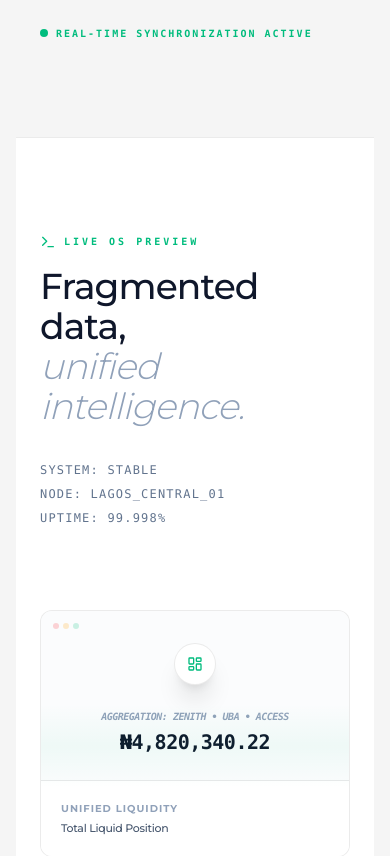
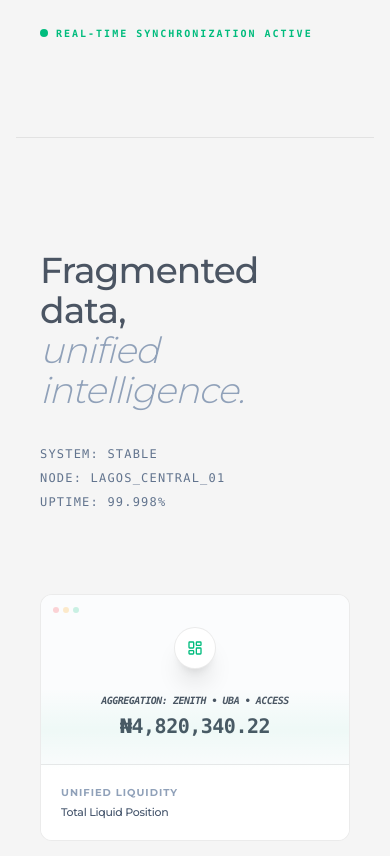
Before and after one commit to DavidWaza/Flynt, a Next.js app: page / in a window 390 px wide. Shown: the part 5602-6458 px from the top of the page. Built offline with nearby package versions, Linux system fonts and the light colour scheme.

Commit message:
fix: clean uo the home page

```diff
--- a/components/landing/ProductPreview.tsx
+++ b/components/landing/ProductPreview.tsx
@@ -52,19 +52,19 @@ const layers = [
 
 export default function ProductPreview() {
   return (
-    <section className="bg-white dark:bg-[#0A0D27] py-24 lg:py-32 border-t border-slate-100 dark:border-white/5">
+    <section className="bg-bg-primary dark:bg-[#0A0D27] py-24 lg:py-32 border-t border-slate-100 dark:border-white/5">
       <div className="container mx-auto max-w-7xl px-6">
 
         {/* SECTION HEADER */}
         <div className="mb-20 grid grid-cols-1 lg:grid-cols-2 gap-8 items-end">
           <div>
             <div className="flex items-center gap-2 mb-4 text-emerald-500">
-              <Terminal className="w-4 h-4" />
+              {/* <Terminal className="w-4 h-4" />
               <span className="text-[10px] font-mono font-bold uppercase tracking-[0.3em]">
                 Live OS Preview
-              </span>
+              </span> */}
             </div>
-            <h3 className="text-4xl font-medium tracking-tight text-slate-900 dark:text-white md:text-5xl">
+            <h3 className="text-4xl font-medium tracking-tight text-text-secondary dark:text-white md:text-5xl">
               Fragmented data, <br />
               <span className="text-slate-400 font-light italic">unified intelligence.</span>
             </h3>
@@ -86,7 +86,7 @@ export default function ProductPreview() {
               initial={{ opacity: 0, y: 20 }}
               whileInView={{ opacity: 1, y: 0 }}
               transition={{ delay: idx * 0.1 }}
-              className="group relative flex flex-col rounded-xl border border-slate-200 dark:border-white/10 bg-white dark:bg-[#0D1131]/40 overflow-hidden"
+              className="group relative flex flex-col rounded-xl border border-slate-200 dark:border-white/10 bg-bg-secondary dark:bg-[#0D1131]/40 overflow-hidden"
             >
               {/* TOP: "Screen" Area */}
               <div className="relative p-6 pt-8 flex flex-col items-center justify-center border-b border-slate-100 dark:border-white/5 bg-slate-50/50 dark:bg-white/[0.02]">
@@ -102,10 +102,10 @@ export default function ProductPreview() {
                 </div>
 
                 <div className="text-center space-y-1">
-                  <div className="text-[10px] font-mono font-bold text-slate-400 uppercase tracking-tighter italic">
+                  <div className="text-[10px] font-mono font-bold text-text-secondary uppercase tracking-tighter italic">
                     {layer.subtitle}
                   </div>
-                  <div className="text-xl font-mono font-bold text-slate-900 dark:text-white tracking-tight">
+                  <div className="text-xl font-mono font-bold text-text-secondary dark:text-white tracking-tight">
                     {layer.value}
                   </div>
                 </div>
--- a/components/landing/TrustStats.tsx
+++ b/components/landing/TrustStats.tsx
@@ -28,22 +28,22 @@ const stats = [
 
 export default function TrustStats() {
   return (
-    <section className="relative bg-white dark:bg-[#0A0D27] py-24 lg:py-32 overflow-hidden">
+    <section className="relative bg-bg-primary dark:bg-[#0A0D27] py-24 lg:py-32 overflow-hidden">
       {/* Decorative background element */}
       <div className="absolute top-0 left-1/2 -translate-x-1/2 w-full h-px bg-gradient-to-r from-transparent via-slate-200 dark:via-white/10 to-transparent" />
 
       <div className="container mx-auto max-w-6xl px-6">
         {/* INSTITUTIONAL TRUST BAR */}
-        <div className="mb-24">
+        <div className="">
           <div className="flex flex-col items-center">
-            <div className="flex items-center gap-3 mb-8">
+            {/* <div className="flex items-center gap-3 mb-8">
               <Globe className="w-3 h-3 text-slate-400 animate-spin-slow" />
               <span className="text-[10px] font-mono font-bold uppercase tracking-[0.4em] text-slate-500 dark:text-slate-500">
                 Verified Bank Integrations
               </span>
-            </div>
+            </div> */}
 
-            <div className="flex flex-wrap items-center justify-center gap-12 md:gap-20 opacity-40 dark:opacity-30 grayscale hover:opacity-100 hover:grayscale-0 transition-all duration-700">
+            {/* <div className="flex flex-wrap items-center justify-center gap-12 md:gap-20 opacity-40 dark:opacity-30 grayscale hover:opacity-100 hover:grayscale-0 transition-all duration-700">
               <Image
                 src="/banks/zenith.svg"
                 alt="Zenith"
@@ -65,19 +65,19 @@ export default function TrustStats() {
                 height={30}
                 className="object-contain"
               />
-              {/* <Image
+              <Image
                 src="/banks/uba.png"
                 alt="UBA"
                 width={80}
                 height={30}
                 className="object-contain"
-              /> */}
-            </div>
+              />
+            </div> */}
           </div>
         </div>
 
         {/* STATS INFRASTRUCTURE */}
-        <div className="grid grid-cols-1 md:grid-cols-3 gap-8 mb-24">
+        {/* <div className="grid grid-cols-1 md:grid-cols-3 gap-8 mb-24">
           {stats.map((stat, i) => (
             <motion.div
               key={i}
@@ -103,18 +103,18 @@ export default function TrustStats() {
               </div>
             </motion.div>
           ))}
-        </div>
+        </div> */}
 
         {/* THE FINAL CALL TO ACTION: "THE VAULT" */}
         <div className="relative group">
           <div className="absolute -inset-1 bg-gradient-to-r from-emerald-500/20 to-blue-500/20 rounded-2xl blur opacity-25 group-hover:opacity-50 transition duration-1000"></div>
 
-          <div className="relative rounded-2xl border border-slate-900 dark:border-white/10 bg-slate-950 dark:bg-[#0E1233] p-12 lg:p-20 overflow-hidden text-center">
+          <div className="relative rounded-2xl border border-slate-900 dark:border-white/10 bg-bg-secondary dark:bg-[#0E1233] p-12 lg:p-20 overflow-hidden text-center">
             {/* Grid Pattern Overlay */}
             <div className="absolute inset-0 opacity-[0.03] pointer-events-none bg-[url('https://www.transparenttextures.com/patterns/carbon-fibre.png')]" />
 
             <div className="relative z-10 max-w-2xl mx-auto">
-              <h2 className="mb-6 text-4xl font-medium tracking-tight text-white md:text-5xl">
+              <h2 className="mb-6 text-4xl font-medium tracking-tight text-text-secondary md:text-5xl">
                 Deploy the{" "}
                 <span className="text-emerald-400 font-serif italic">
                   Flynt Protocol.
@@ -135,13 +135,13 @@ export default function TrustStats() {
                 </a>
                 <a
                   href="/register"
-                  className="w-full sm:w-auto inline-flex items-center justify-center rounded-sm border border-white/20 bg-transparent px-10 py-5 text-[11px] font-black uppercase tracking-[0.2em] text-white transition hover:bg-white/10"
+                  className="w-full sm:w-auto inline-flex items-center justify-center rounded-sm border border-white/20 bg-transparent px-10 py-5 text-[11px] font-black uppercase tracking-[0.2em] text-text-secondary transition hover:bg-white/10"
                 >
                   View Demo
                 </a>
               </div>
 
-              <div className="mt-12 flex items-center justify-center gap-4 py-4 border-t border-white/5 opacity-40">
+              {/* <div className="mt-12 flex items-center justify-center gap-4 py-4 border-t border-white/5 opacity-40">
                 <div className="flex items-center gap-2">
                   <div className="h-1.5 w-1.5 rounded-full bg-emerald-500" />
                   <span className="text-[9px] font-mono text-white uppercase tracking-widest">
@@ -154,7 +154,7 @@ export default function TrustStats() {
                     Encrypted via RSA-4096
                   </span>
                 </div>
-              </div>
+              </div> */}
             </div>
           </div>
         </div>
```
